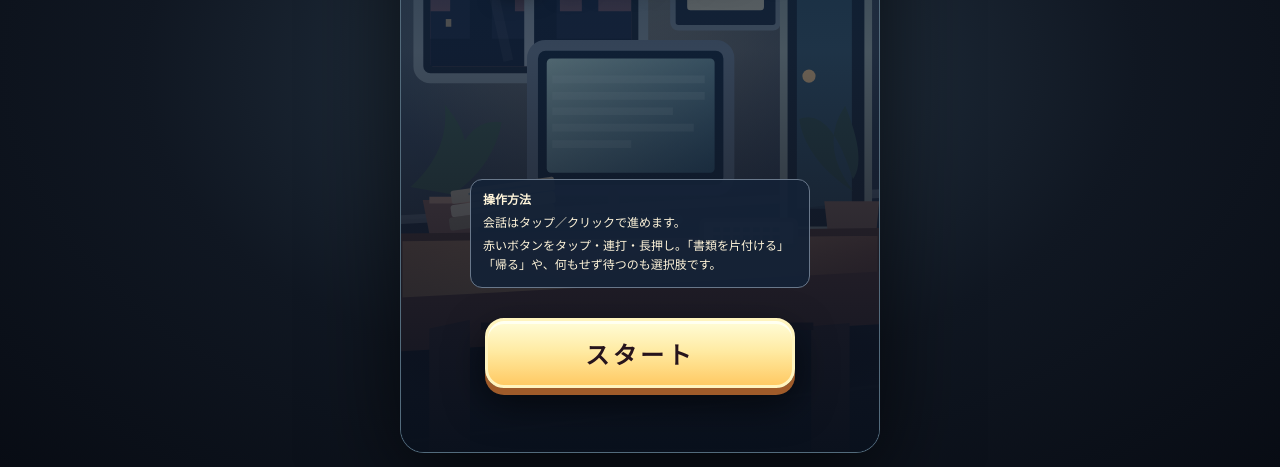
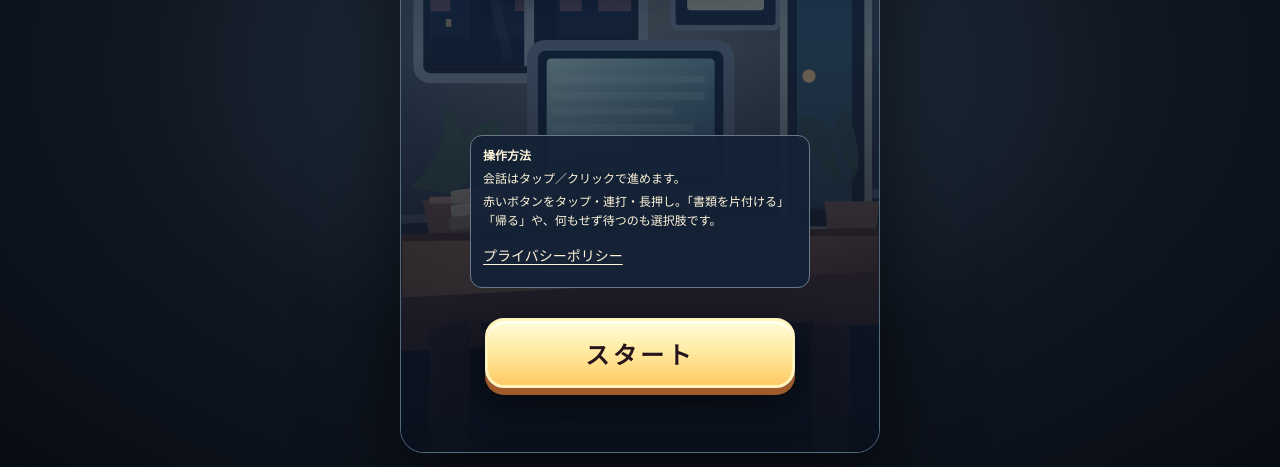
Before and after one commit to asobeatapps-ops/osuna_botan, a plain HTML site: page index.html in a window 1280 px wide. Shown: the part 333-800 px from the top of the page. Drawn offline with Linux system fonts and the light colour scheme.

Commit message:
Add privacy policy link without changing game scripts

```diff
--- a/index.html
+++ b/index.html
@@ -53,6 +53,7 @@
 @media(max-height:580px){.viewport>.screen .button-stage{top:52%}.viewport>.screen .chat-area{top:63px;height:102px}.viewport>.screen .red-button{width:152px;height:152px}.viewport>.screen .action-btn{min-height:48px}}
 </style>
 <style id="asobeat-howto-style">.asobeat-howto{box-sizing:border-box;width:100%;flex-shrink:0;margin:12px 0;padding:10px 12px;border:1px solid #69788b;border-radius:12px;background:#142236ed;color:#fff5da;text-align:left;font-size:12px;line-height:1.6}.asobeat-howto strong{display:block;font-size:12px;margin:0 0 4px}.asobeat-howto p{margin:3px 0;font-size:inherit;line-height:inherit;color:inherit}#screenTitle .title-content{overflow-y:auto;justify-content:flex-start;gap:18px}#screenTitle .game-title,#screenTitle .start-btn{flex-shrink:0}#screenTitle .asobeat-howto{max-width:340px;margin-top:auto}#screenTitle .start-btn{margin-bottom:12px}</style>
+<style id="asobeat-privacy-style">.asobeat-privacy-link{display:inline-flex;align-items:center;min-height:44px;max-width:100%;font-size:14px;line-height:1.5;color:inherit;text-decoration:underline;text-underline-offset:3px;touch-action:manipulation}.asobeat-privacy-link:focus-visible{outline:2px solid currentColor;outline-offset:3px}</style>
 </head>
 <body>
 <div id="app"><div class="viewport" id="viewport">
@@ -62,7 +63,7 @@
     <div class="office-art" id="titleOfficeArt" aria-hidden="true"></div><div class="title-shade"></div>
     <div class="title-content">
       <h1 class="game-title"><span>押すなって</span><em>言っただろ！</em></h1>
-      <aside class="asobeat-howto" aria-label="操作方法"><strong>操作方法</strong><p>会話はタップ／クリックで進めます。</p><p>赤いボタンをタップ・連打・長押し。「書類を片付ける」「帰る」や、何もせず待つのも選択肢です。</p></aside><button type="button" id="startBtn" class="start-btn"><span>スタート</span></button>
+      <aside class="asobeat-howto" aria-label="操作方法"><strong>操作方法</strong><p>会話はタップ／クリックで進めます。</p><p>赤いボタンをタップ・連打・長押し。「書類を片付ける」「帰る」や、何もせず待つのも選択肢です。</p><a class="asobeat-privacy-link" href="https://asobeatapps-ops.github.io/gamehome/privacy.html">プライバシーポリシー</a></aside><button type="button" id="startBtn" class="start-btn"><span>スタート</span></button>
     </div>
   </section>
   <section id="screenGame" class="screen phase-intro" aria-label="ゲーム画面" hidden>
```
